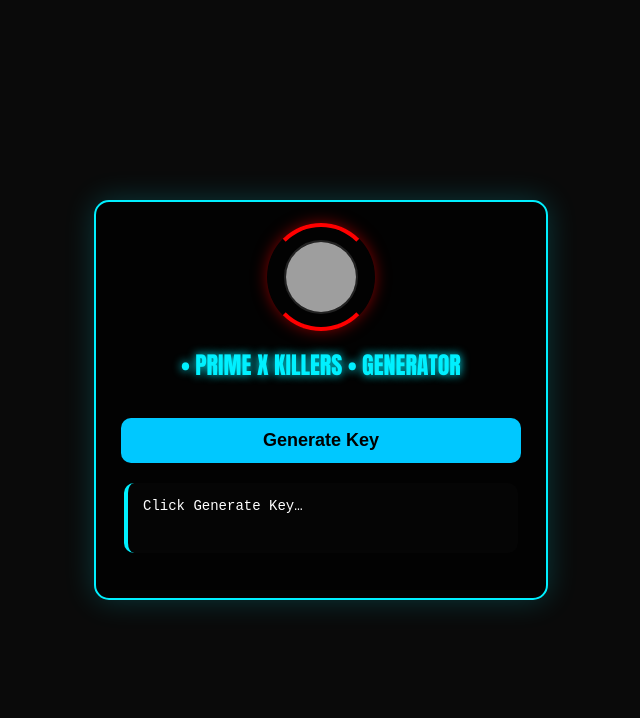
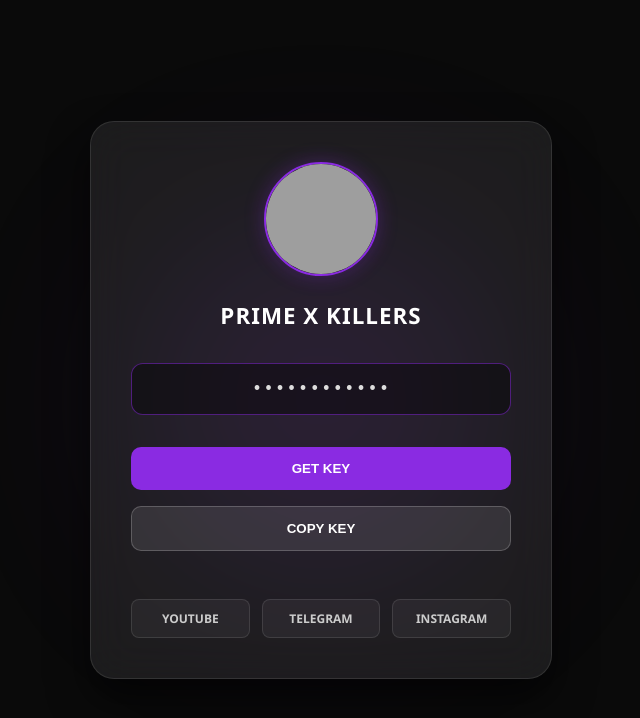
Before and after one commit to PRIMEXKILLER/PRIME-X-KILLERS, a plain HTML site: page index.html in a window 1280 px wide. Shown: the whole page, without its empty margins (319-959 px from the left). Drawn offline with Linux system fonts and the light colour scheme; grey boxes are pictures that could not be loaded.

Commit message:
Update index.html

```diff
--- a/index.html
+++ b/index.html
@@ -1,214 +1,194 @@
-
-
 <!DOCTYPE html>
 <html lang="en">
 <head>
     <meta charset="UTF-8">
     <meta name="viewport" content="width=device-width, initial-scale=1.0">
-<title>vs MODZzZ⚡ KEY GENERATOR</title>
-
+    <title>PRIME X KILLERS | Key System</title>
     <style>
-body{
-    margin:0;padding:0;font-family:'Courier New', monospace;
-    background:#0a0a0a;display:flex;justify-content:center;align-items:center;
-    height:100vh;color:white;
-}
-.container{
-    width:90%;max-width:400px;background:rgba(0,0,0,0.8);
-    border:2px solid #00f0ff;border-radius:15px;padding:25px;
-    box-shadow:0 0 30px #00f0ff33;text-align:center;
+        :root {
+            --primary-purple: #8a2be2;
+            --dark-bg: #0a0a0a;
+            --glass-bg: rgba(255, 255, 255, 0.08);
+            --text-color: #ffffff;
         }
 
-/* --- LOGO ANIMATION START --- */
-.logo-container {
-    position: relative;
-    width: 100px;
-    height: 100px;
-    margin: 0 auto 20px auto;
+        body {
+            margin: 0;
+            padding: 0;
+            font-family: 'Segoe UI', sans-serif;
+            background-color: var(--dark-bg);
+            color: var(--text-color);
             display: flex;
             justify-content: center;
             align-items: center;
+            min-height: 100vh;
         }
-.main-logo {
-    width: 75px;
-    height: 75px;
+
+        /* Background Glow */
+        .bg-glow {
+            position: fixed;
+            width: 300px;
+            height: 300px;
+            background: var(--primary-purple);
+            filter: blur(120px);
             border-radius: 50%;
-    z-index: 2;
-    object-fit: cover;
-    border: 2px solid #222;
+            z-index: -1;
+            opacity: 0.2;
         }
-.logo-spinner {
-    position: absolute;
-    width: 100%;
-    height: 100%;
-    border: 3px solid transparent;
-    border-top: 3px solid #ff0000;
-    border-right: 3px solid #ff0000;
+
+        .container {
+            background: var(--glass-bg);
+            backdrop-filter: blur(20px);
+            border: 1px solid rgba(255, 255, 255, 0.1);
+            padding: 2.5rem;
+            border-radius: 24px;
+            text-align: center;
+            width: 90%;
+            max-width: 380px;
+            box-shadow: 0 20px 40px rgba(0,0,0,0.6);
+        }
+
+        /* Circle Logo Container */
+        .logo-circle {
+            width: 110px;
+            height: 110px;
+            border: 2px solid var(--primary-purple);
             border-radius: 50%;
-    animation: spin 1.5s linear infinite;
-    z-index: 1;
-}
-@keyframes spin {
-    0% { transform: rotate(0deg); }
-    100% { transform: rotate(360deg); }
-}
-/* --- LOGO ANIMATION END --- */
-
-h1{
-    font-size:24px;color:#00f0ff;text-shadow:0 0 10px #00f0ff;
-    margin-bottom:20px;font-family:'Impact', sans-serif;
-}
-button{
-    width:100%;padding:12px;font-size:18px;font-weight:bold;
-    color:black;background:#00c8ff;border:none;border-radius:10px;
-    cursor:pointer;margin-top:15px;
-}
-#codingBox{
-    width:90%;margin:20px auto;background:#050505;border-left:4px solid #00f0ff;
-    padding:15px;border-radius:10px;text-align:left;font-size:14px;min-height:40px;
-}
-#keyBox{
-    margin-top:20px;padding:20px;font-size:24px;font-weight:bold;
-    display:none;border-radius:12px;background:#111;color:#00c8ff;
-    font-family:'Impact', sans-serif;
-}
-#copyBtn{
-    margin-top:15px;padding:10px 20px;font-size:16px;background:#0066ff;
-    color:white;font-weight:bold;border:none;border-radius:10px;display:none;
-}
-#finalMsg{margin-top:15px;font-size:16px;color:red;display:none;}
-</style>
-</head>
-
-<body>
-<div class="container">
-
-<div class="logo-container">
-    <div class="logo-spinner"></div>
-    <img src="https://i.supaimg.com/3217eae7-a4d1-47da-981b-9e28f9b56073.jpg" alt="Logo" class="main-logo">
-    </div>
-
-<style>
-/* Logo Styling aur Animation */
-.logo-container {
-    position: relative;
-    width: 100px;
-    height: 100px;
-    margin: 0 auto 20px auto;
+            margin: 0 auto 1.5rem;
+            overflow: hidden; /* Keeps image inside the circle */
             display: flex;
             justify-content: center;
             align-items: center;
+            background: #000;
+            box-shadow: 0 0 20px rgba(138, 43, 226, 0.3);
         }
 
-.main-logo {
-    width: 70px;
-    height: 70px;
-    border-radius: 50%;
-    z-index: 2;
-    background: #000;
+        .logo-circle img {
+            width: 100%;
+            height: 100%;
+            object-fit: cover;
         }
 
-.logo-spinner {
-    position: absolute;
-    width: 100%;
-    height: 100%;
-    border: 4px solid transparent;
-    border-top: 4px solid #ff0000; /* Red color */
-    border-bottom: 4px solid #ff0000; /* Red color */
-    border-radius: 50%;
-    animation: spin 2s linear infinite;
-    z-index: 1;
-    box-shadow: 0 0 15px rgba(255, 0, 0, 0.5);
+        h1 {
+            font-size: 1.4rem;
+            letter-spacing: 1px;
+            margin-bottom: 2rem;
+            text-transform: uppercase;
+            font-weight: 800;
         }
 
-@keyframes spin {
-    0% { transform: rotate(0deg); }
-    100% { transform: rotate(360deg); }
+        .key-display {
+            background: rgba(0,0,0,0.4);
+            padding: 15px;
+            border-radius: 12px;
+            border: 1px solid rgba(138, 43, 226, 0.5);
+            margin-bottom: 1.5rem;
+            font-family: 'Courier New', monospace;
+            font-size: 1.1rem;
+            color: #ddd;
+            letter-spacing: 1px;
+        }
+
+        .main-btn {
+            width: 100%;
+            padding: 14px;
+            margin: 8px 0;
+            border: none;
+            border-radius: 10px;
+            cursor: pointer;
+            font-weight: bold;
+            text-transform: uppercase;
+            transition: 0.3s;
+        }
+
+        .btn-generate {
+            background: var(--primary-purple);
+            color: white;
+        }
+
+        .btn-generate:hover {
+            background: #a04ef6;
+            transform: scale(1.02);
+        }
+
+        .btn-copy {
+            background: rgba(255,255,255,0.1);
+            color: white;
+            border: 1px solid rgba(255,255,255,0.2);
+        }
+
+        .btn-copy:hover {
+            background: rgba(255,255,255,0.2);
+        }
+
+        /* Social Buttons */
+        .social-grid {
+            display: grid;
+            grid-template-columns: repeat(3, 1fr);
+            gap: 12px;
+            margin-top: 2.5rem;
+        }
+
+        .social-btn {
+            padding: 10px;
+            border-radius: 8px;
+            text-decoration: none;
+            color: #ccc;
+            font-size: 0.75rem;
+            font-weight: 600;
+            background: rgba(255,255,255,0.05);
+            border: 1px solid rgba(255,255,255,0.1);
+            transition: 0.3s;
+        }
+
+        .social-btn:hover {
+            border-color: var(--primary-purple);
+            color: white;
+            background: rgba(138, 43, 226, 0.2);
         }
     </style>
-    <h1>•  PRIME X KILLERS •     GENERATOR </h1>
+</head>
+<body>
 
-    <button id="genBtn" onclick="startProcess()">Generate Key</button>
-    <div id="codingBox">Click Generate Key…</div>
+    <div class="bg-glow"></div>
 
-    <div id="keyBox">
-      <div style="font-size: 14px; color: #888;">YOUR KEY</div>
-      <div id="keyValue"></div>
+<div class="container">
+        <div class="logo-circle">
+            <img src="https://i.supaimg.com/9262daee-f08a-42f1-9b95-9972e6c35b8a.jpg" alt="Logo">
         </div>
 
-    <button id="copyBtn" onclick="copyKey()">COPY KEY</button>
-    <div id="finalMsg">❌ NO KEYS LEFT</div>
+        <h1>Prime X Killers</h1>
+
+        <div class="key-display" id="keyBox">••••••••••••</div>
+
+        <button class="main-btn btn-generate" onclick="showKey()">GET KEY</button>
+        <button class="main-btn btn-copy" onclick="copyKey()">COPY KEY</button>
+
+        <div class="social-grid">
+            <a href="https://youtube.com/@yourchannel" target="_blank" class="social-btn">YOUTUBE</a>
+            <a href="https://t.me/yourchannel" target="_blank" class="social-btn">TELEGRAM</a>
+            <a href="https://instagram.com/yourprofile" target="_blank" class="social-btn">INSTAGRAM</a>
+        </div>
     </div>
 
     <script>
-// (Aapka baki purana JavaScript logic yahan rahega...)
-const MASTER_KEYS = ["HEELLOKEY"];
-const STORAGE_AVAILABLE = "VS_MODZZZ_AVAILABLE";
-const STORAGE_USED = "VS_MODZZZ_USED";
+        // CHANGE YOUR KEY HERE
+        const MY_SECRET_KEY = "PRIMEXKILLER";"pivcycg";
 
-let availableKeys = JSON.parse(localStorage.getItem(STORAGE_AVAILABLE)) || [];
-let usedKeys = JSON.parse(localStorage.getItem(STORAGE_USED)) || [];
-
-MASTER_KEYS.forEach(k=>{
-  if(!availableKeys.includes(k) && !usedKeys.includes(k)){
-    availableKeys.push(k);
-  }
-});
-localStorage.setItem(STORAGE_AVAILABLE, JSON.stringify(availableKeys));
-localStorage.setItem(STORAGE_USED, JSON.stringify(usedKeys));
-
-let currentKey = "";
-
-function typeLine(text, elemId, totalTime, callback){
-    let i=0, elem=document.getElementById(elemId);
-    elem.innerHTML="";
-    let speed = totalTime / text.length;
-    let typer=setInterval(()=>{
-        elem.innerHTML += text.charAt(i++);
-        if(i>=text.length){
-            clearInterval(typer);
-            if(callback) callback();
-        }
-    },speed);
+        function showKey() {
+            document.getElementById('keyBox').innerText = MY_SECRET_KEY;
         }
 
-function startProcess(){
-    availableKeys = JSON.parse(localStorage.getItem(STORAGE_AVAILABLE)) || [];
-    if(availableKeys.length===0){
-        document.getElementById("finalMsg").style.display="block";
+        function copyKey() {
+            const keyText = document.getElementById('keyBox').innerText;
+            if(keyText.includes("•")) {
+                alert("Please click GET KEY first!");
                 return;
             }
 
-    let btn=document.getElementById("genBtn");
-    btn.disabled=true;
-    let timeLeft=5;
-    let btnTimer=setInterval(()=>{
-        timeLeft--;
-        btn.innerText="Wait "+timeLeft+"s…";
-        if(timeLeft<=0){
-            clearInterval(btnTimer);
-            btn.innerText="Generate Key";
-            btn.disabled=false;
-        }
-    },1000);
-
-    typeLine("Connecting to PRIME KILLERS Server... Verifying...","codingBox",2000,()=>{
-        currentKey = availableKeys.shift();
-        usedKeys.push(currentKey);
-        localStorage.setItem(STORAGE_AVAILABLE, JSON.stringify(availableKeys));
-        localStorage.setItem(STORAGE_USED, JSON.stringify(usedKeys));
-
-        document.getElementById("keyValue").innerText=currentKey;
-        document.getElementById("keyBox").style.display="block";
-        document.getElementById("copyBtn").style.display="inline-block";
+            navigator.clipboard.writeText(keyText).then(() => {
+                alert("Key copied successfully!");
             });
-}
-
-function copyKey(){
-    navigator.clipboard.writeText(currentKey);
-    let btn=document.getElementById("copyBtn");
-    btn.innerText="COPIED ✓";
-    setTimeout(()=>btn.innerText="COPY KEY",1500);
         }
     </script>
 </body>
```
Lines whose indentation alone changed are shown as unchanged.
